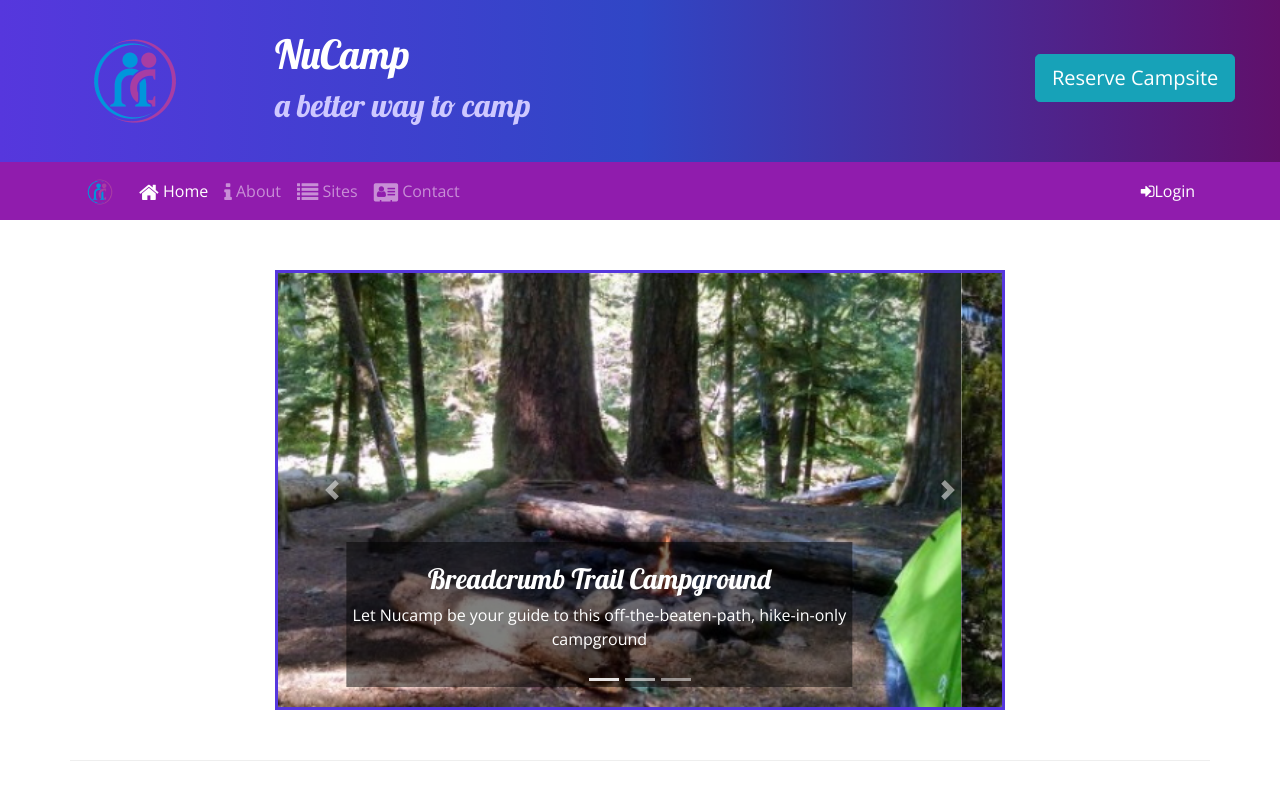
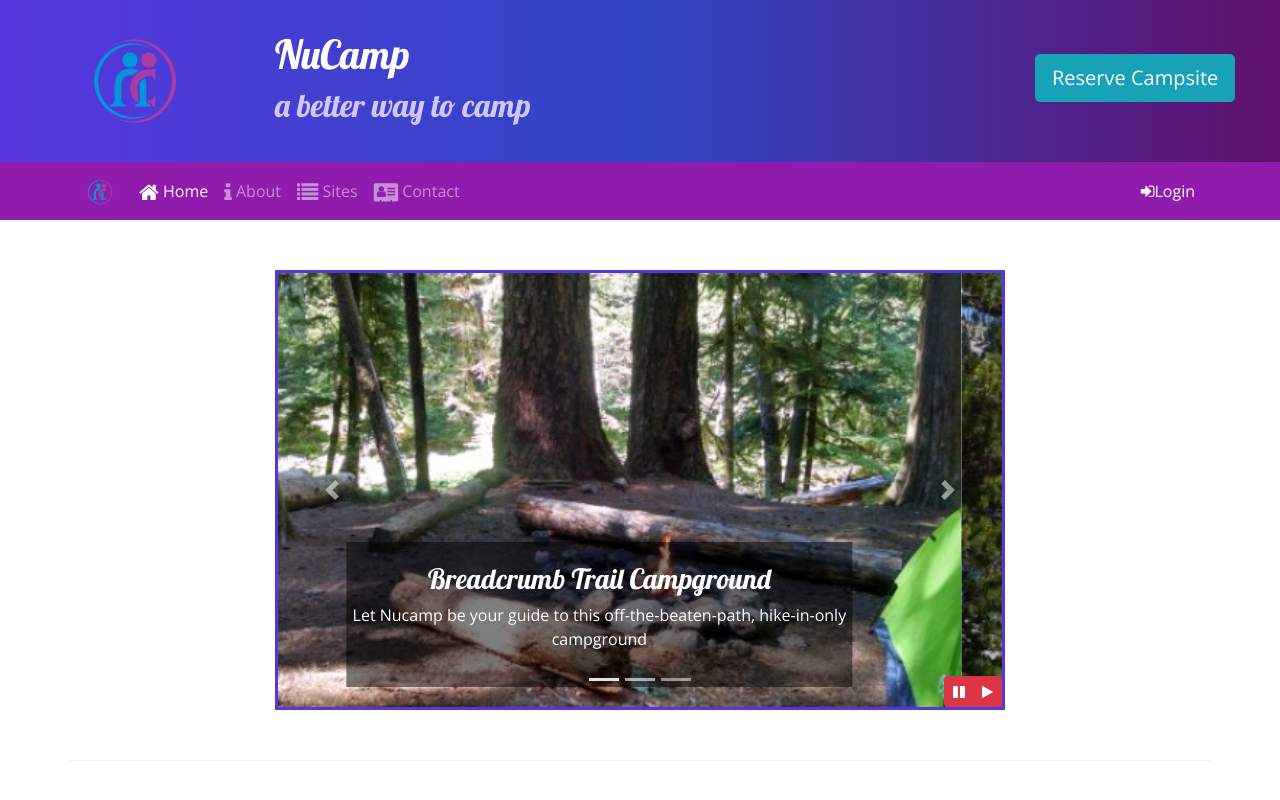
Before and after one commit to BreSullivan/NUCAMPSITE, a website: page index.html in a window 1280 px wide. Shown: the top 800 px of the page. Drawn offline with nearby package versions, Linux system fonts and the light colour scheme.

Commit message:
Bootstrap and jQuery Part 1

```diff
--- a/css/styles.css
+++ b/css/styles.css
@@ -48,3 +48,10 @@ a, a:hover {
   .carousel {
       border: solid #5637DD;
   }
+
+  #carouselButton {
+      position: absolute;
+      right: 0;
+      bottom: 0;
+      z-index: 100;
+  }
--- a/index.html
+++ b/index.html
@@ -76,8 +76,8 @@
                                             autocomplete="off" checked> Tent
                                     </label>
                                     <label class="btn btn-primary">
-                                        <input type="radio" name="siteType" id="siteRV" value="RV"
-                                            autocomplete="off"> RV
+                                        <input type="radio" name="siteType" id="siteRV" value="RV" autocomplete="off">
+                                        RV
                                     </label>
                                 </div>
                             </div>
@@ -206,8 +206,15 @@
                         <span class="carousel-control-next-icon"></span>
                         <span class="sr-only"></span>
                     </a>
+                    <div class="btn-group" id="carouselButton">
+                        <button class="btn btn-danger btn-sm" id="carouselPause">
+                            <i class="fa fa-pause"></i>
+                        </button>
+                        <button class="btn btn-danger btn-sm" id="carouselPlay">
+                            <i class="fa fa-play"></i>
+                        </button>
+                    </div>
                 </div>
-
             </div>
         </div>
 
@@ -343,6 +350,20 @@
     <script src="node_modules/bootstrap/dist/js/bootstrap.min.js"></script>
 
 
+    <!--jQuery Code-->
+    <script>
+        $(function() {
+            $(".carousel").carousel( { interval: 2000, pause: "false" } );
+            $("#carouselPause").click(function(){
+                $(".carousel").carousel("pause");
+            });
+            $("#carouselPlay").click(function(){
+                $(".carousel").carousel("cycle");
+            });
+        });
+    </script>
+
+
 
 </body>
 
```
